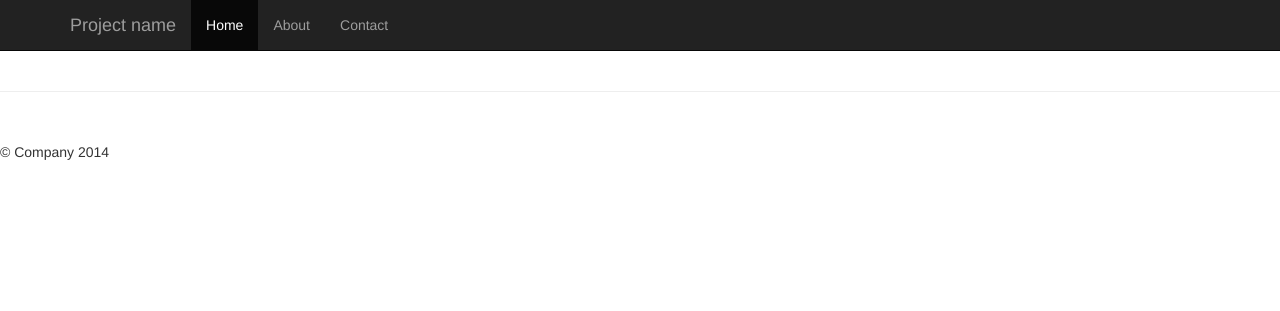
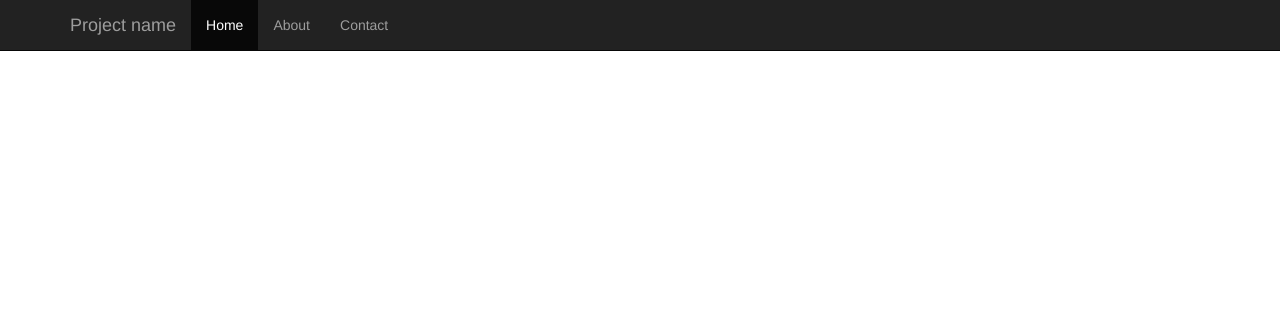
Before and after one commit to artursmet/lunches, a Flask app: template templates/base.html in a window 1280 px wide. Shown: the top 311 px of the page. Run offline with Flask 2, Linux system fonts and the light colour scheme; the template is opened without the code that fills it, so the values that code supplies are empty; some libraries are stand-ins or nearby versions.

Commit message:
Clean up template

```diff
--- a/templates/base.html
+++ b/templates/base.html
@@ -48,10 +48,7 @@
 
       <div class="row row-offcanvas row-offcanvas-right">
 
-        <div class="col-xs-12 col-sm-9">
-          <p class="pull-right visible-xs">
-            <button type="button" class="btn btn-primary btn-xs" data-toggle="offcanvas">Toggle nav</button>
-          </p>
+        <div class="col-xs-12 col-sm-12">
 
           {% block content %}
           {% endblock %}
@@ -59,13 +56,6 @@
           </div><!--/row-->
         </div><!--/.col-xs-12.col-sm-9-->
       </div><!--/row-->
-
-      <hr>
-
-      <footer>
-        <p>&copy; Company 2014</p>
-      </footer>
-
     </div><!--/.container-->
 
 
--- a/templates/index.html
+++ b/templates/index.html
@@ -7,7 +7,7 @@
 <div class="row">
 	{% for restaurant_data in last_entries %}
 
-    <div class="col-xs-6 col-lg-4">
+    <div class="col-xs-6 col-lg-3">
       <h2>{{ restaurant_data.name }}</h2>
       {% autoescape false %}
         <p>{{ restaurant_data.last_entry }}</p>
```
